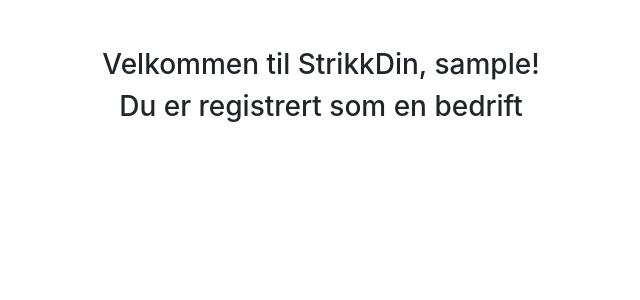
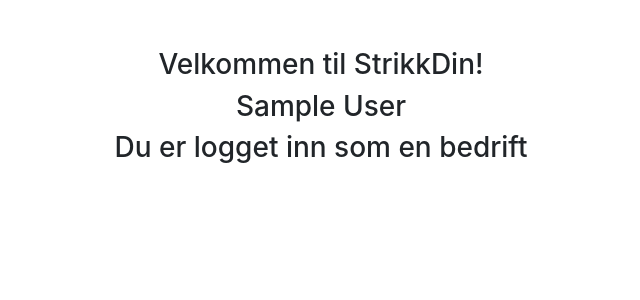
Before and after one commit to WilliamHLe/StrikkDin, a Django app: page / in a window 1280 px wide. Shown: the part 56-356 px from the top of the page, without its empty margins (319-959 px from the left). Run offline with Django 3.2, Linux system fonts and the light colour scheme; the visitor is signed in with stand-in values (Sample User, id 1); some libraries are stand-ins or nearby versions; some web fonts are replaced.

Commit message:
Gjort om på layout av tekst

```diff
--- a/PU13/templates/home.html
+++ b/PU13/templates/home.html
@@ -6,14 +6,15 @@
 {% block body %}
     <div class="container text-center mt-5">
 
-        <h3>Velkommen til StrikkDin, {{ user.username }}!</h3>
+        <h3>Velkommen til StrikkDin!</h3>
+        <h3> {{user.name}} </h3>
         {% if user.is_authenticated %}
             {% if user.is_User %}
-                <h3>Du er registrert som en bruker</h3>
+                <h3>Du er for tiden logget inn som en bruker</h3>
             {% elif user.username == 'admin' %}
-                <h3>Du er registrert som admin</h3>
+                <h3>Du er for tiden logget inn som admin</h3>
             {% else %}
-                <h3>Du er registrert som en bedrift</h3>
+                <h3>Du er logget inn som en bedrift</h3>
             {% endif %}
 
         {% else %}
```
